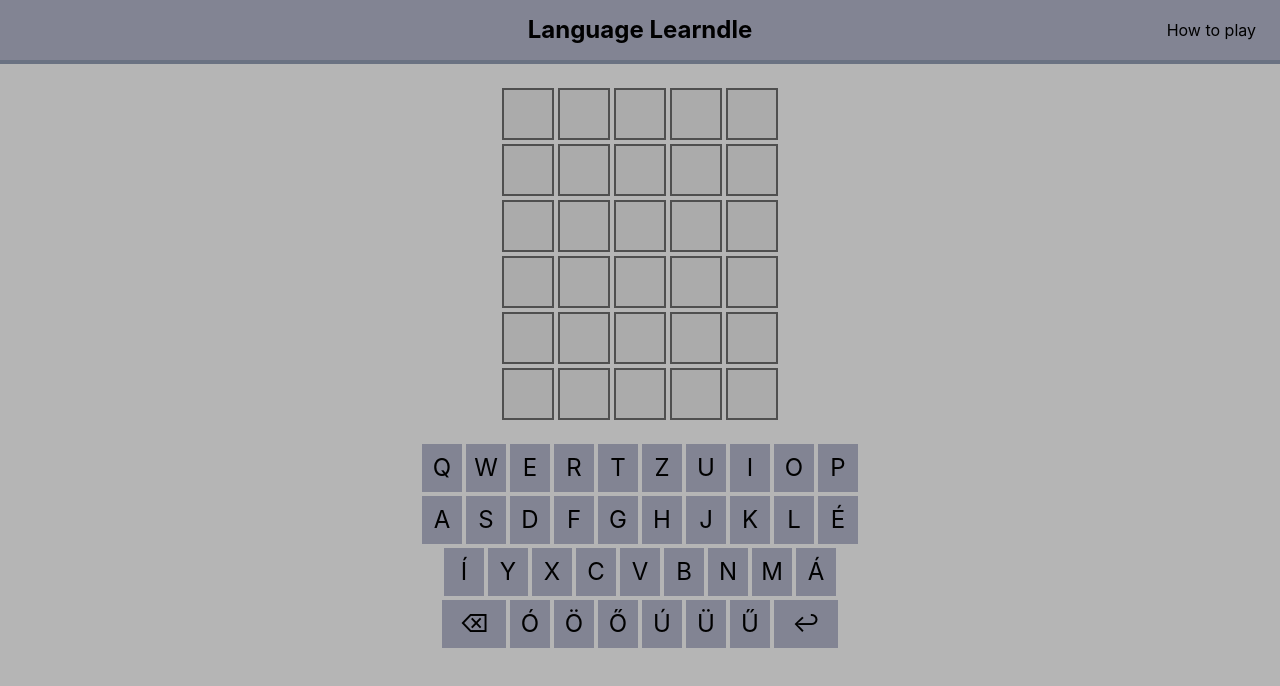
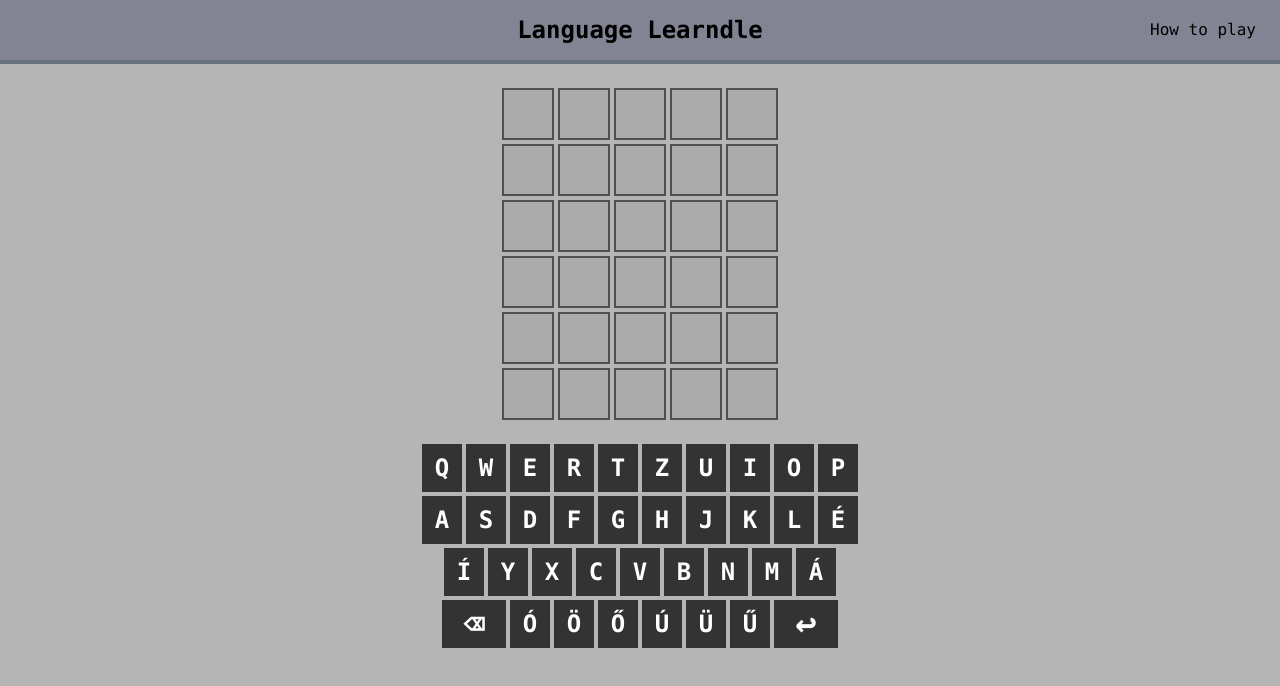
Before and after one commit to KissMate04/language_learndle, a React (Vite) app in the folder language_learndle/: page / in a window 1280 px wide. Shown: the top 686 px of the page. Built offline with nearby package versions, Linux system fonts and the light colour scheme.

Commit message:
Improving UI

```diff
--- a/language_learndle/index.html
+++ b/language_learndle/index.html
@@ -10,6 +10,7 @@
     <style>
       :root {
         background-color: #b5b5b5;
+        font-family: "Monaco", "Lucida Console", monospace;
       }
     </style>
   </head>
--- a/language_learndle/src/Keyboard.tsx
+++ b/language_learndle/src/Keyboard.tsx
@@ -2,25 +2,9 @@ const CHAR_ENTER = "↩";
 const CHAR_BACKSPACE = "⌫";
 const language : string = "hu";
 
-/*
-.keyboard {
-@apply flex flex-col gap-1;
-}
-.row {
-@apply flex gap-1 justify-center;
-}
-.key {
-@apply w-10 h-12 text-2xl flex items-center justify-center border-[none];
-}
-.key.wide {
-@apply w-16;
-}
-
- */
-
 export default function Keyboard() {
     return (
-        <div className="flex flex-col gap-1">
+        <div className="flex flex-col gap-1 font-bold">
             <div className="flex gap-1 justify-center">
                 <Key char="Q" />
                 <Key char="W" />
@@ -81,12 +65,12 @@ type KeyProps = {
 
 function Key(props: KeyProps) {
     if (props.wide) return (
-        <button className="w-16 h-12 text-2xl flex items-center justify-center border-[none] bg-[#828493]">
+        <button className="w-16 h-12 text-4xl flex items-center justify-center border-[none] bg-[#333333] text-white">
             {props.char}
         </button>
     );
     else return (
-        <button className="w-10 h-12 text-2xl flex items-center justify-center border-[none] bg-[#828493]">
+        <button className="w-10 h-12 text-2xl flex items-center justify-center border-[none] bg-[#333333] text-white">
             {props.char}
         </button>
     )
```
